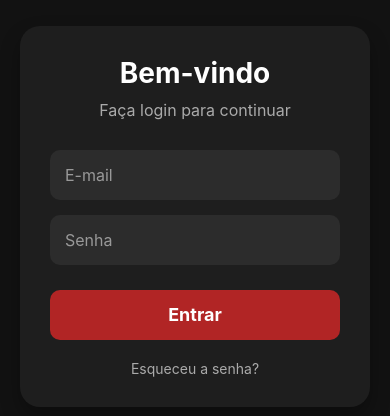
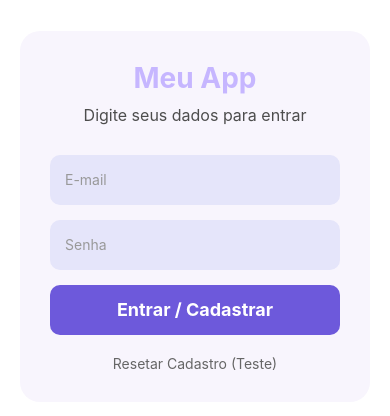
Before and after one commit to GabrielTav09/GabrielTav09-Projeto-LTIV---Desenvolvimento-mobile, a React Native app: screen / in a window 390 px wide. Shown: the part 206-622 px from the top of the page. Built offline with nearby package versions, Linux system fonts and the light colour scheme.

Commit message:
Alteração nas cores da tela de login, funciionalidade ainda a melhorar

```diff
--- a/App.tsx
+++ b/App.tsx
@@ -1,21 +1,46 @@
-import React, { useState } from 'react';
+import React, { useState, useEffect } from 'react';
 import { StatusBar } from 'expo-status-bar';
 import { StyleSheet, Text, View, TextInput, TouchableOpacity, Alert } from 'react-native';
+import AsyncStorage from '@react-native-async-storage/async-storage';
 
 export default function App() {
-  // Estados para armazenar os dados coletados
   const [email, setEmail] = useState('');
   const [senha, setSenha] = useState('');
 
-  const handleLogin = () => {
-    // Aqui simulamos o armazenamento/validação dos dados
+  const handleLogin = async () => {
     if (email === '' || senha === '') {
-      Alert.alert("Erro", "Por favor, preencha todos os campos.");
-    } else {
-      Alert.alert("Sucesso", `Dados armazenados!\nEmail: ${email}\nSenha: ${senha}`);
-      console.log("Email coletado:", email);
-      console.log("Senha coletada:", senha);
+      Alert.alert("Erro", "Preencha todos os campos.");
+      return;
     }
+
+    try {
+      // 1. Tenta buscar um usuário já salvo no "celular"
+      const storedData = await AsyncStorage.getItem('@usuario_logado');
+
+      if (storedData === null) {
+        // Se não existe ninguém, vamos CADASTRAR este primeiro
+        const novoUsuario = JSON.stringify({ email, senha });
+        await AsyncStorage.setItem('@usuario_logado', novoUsuario);
+        Alert.alert("Sucesso", "Primeiro acesso! Usuário cadastrado com sucesso.");
+      } else {
+        // Se já existe, vamos COMPARAR
+        const usuarioValido = JSON.parse(storedData);
+
+        if (email === usuarioValido.email && senha === usuarioValido.senha) {
+          Alert.alert("Bem-vindo!", "Login realizado com sucesso!");
+        } else {
+          Alert.alert("Erro", "E-mail ou senha incorretos.");
+        }
+      }
+    } catch (e) {
+      Alert.alert("Erro", "Falha ao acessar o armazenamento.");
+    }
+  };
+
+  // Função para limpar os dados (útil para testes)
+  const limparDados = async () => {
+    await AsyncStorage.removeItem('@usuario_logado');
+    Alert.alert("Limpo", "Cadastro removido para novos testes.");
   };
 
   return (
@@ -23,17 +48,16 @@ export default function App() {
       <StatusBar style="light" />
 
       <View style={styles.card}>
-        <Text style={styles.title}>Bem-vindo</Text>
-        <Text style={styles.subtitle}>Faça login para continuar</Text>
+        <Text style={styles.title}>Meu App</Text>
+        <Text style={styles.subtitle}>Digite seus dados para entrar</Text>
 
         <TextInput
           style={styles.input}
           placeholder="E-mail"
           placeholderTextColor="#999"
-          keyboardType="email-address"
-          autoCapitalize="none"
           value={email}
           onChangeText={setEmail}
+          autoCapitalize="none"
         />
 
         <TextInput
@@ -46,11 +70,11 @@ export default function App() {
         />
 
         <TouchableOpacity style={styles.button} onPress={handleLogin}>
-          <Text style={styles.buttonText}>Entrar</Text>
+          <Text style={styles.buttonText}>Entrar / Cadastrar</Text>
         </TouchableOpacity>
 
-        <TouchableOpacity>
-          <Text style={styles.forgotText}>Esqueceu a senha?</Text>
+        <TouchableOpacity onPress={limparDados} style={{marginTop: 20}}>
+          <Text style={{color: '#666'}}>Resetar Cadastro (Teste)</Text>
         </TouchableOpacity>
       </View>
     </View>
@@ -60,61 +84,50 @@ export default function App() {
 const styles = StyleSheet.create({
   container: {
     flex: 1,
-    backgroundColor: '#121212', // Um fundo escuro moderno
+    backgroundColor: '#ffffff',
     alignItems: 'center',
     justifyContent: 'center',
     padding: 20,
   },
   card: {
     width: '100%',
-    backgroundColor: '#1e1e1e',
+    backgroundColor: '#f8f5fd',
     borderRadius: 20,
     padding: 30,
     alignItems: 'center',
-    shadowColor: '#000',
-    shadowOffset: { width: 0, height: 10 },
-    shadowOpacity: 0.3,
-    shadowRadius: 20,
     elevation: 5,
   },
   title: {
     fontSize: 28,
     fontWeight: 'bold',
-    color: '#fff',
+    color: '#c6b6ff',
     marginBottom: 10,
   },
   subtitle: {
     fontSize: 16,
-    color: '#aaa',
+    color: '#4d4d4d',
     marginBottom: 30,
   },
   input: {
     width: '100%',
     height: 50,
-    backgroundColor: '#2c2c2c',
+    backgroundColor: '#e5e5fa',
     borderRadius: 10,
     paddingHorizontal: 15,
     color: '#fff',
     marginBottom: 15,
-    fontSize: 16,
   },
   button: {
     width: '100%',
     height: 50,
-    backgroundColor: '#b12525', // Usei o tom de vermelho que você testou antes
+    backgroundColor: '#6d59db', // Cor que você usou nos testes anteriores
     borderRadius: 10,
     alignItems: 'center',
     justifyContent: 'center',
-    marginTop: 10,
   },
   buttonText: {
     color: '#fff',
     fontSize: 18,
     fontWeight: 'bold',
-  },
-  forgotText: {
-    color: '#aaa',
-    marginTop: 20,
-    fontSize: 14,
   }
 });
```
